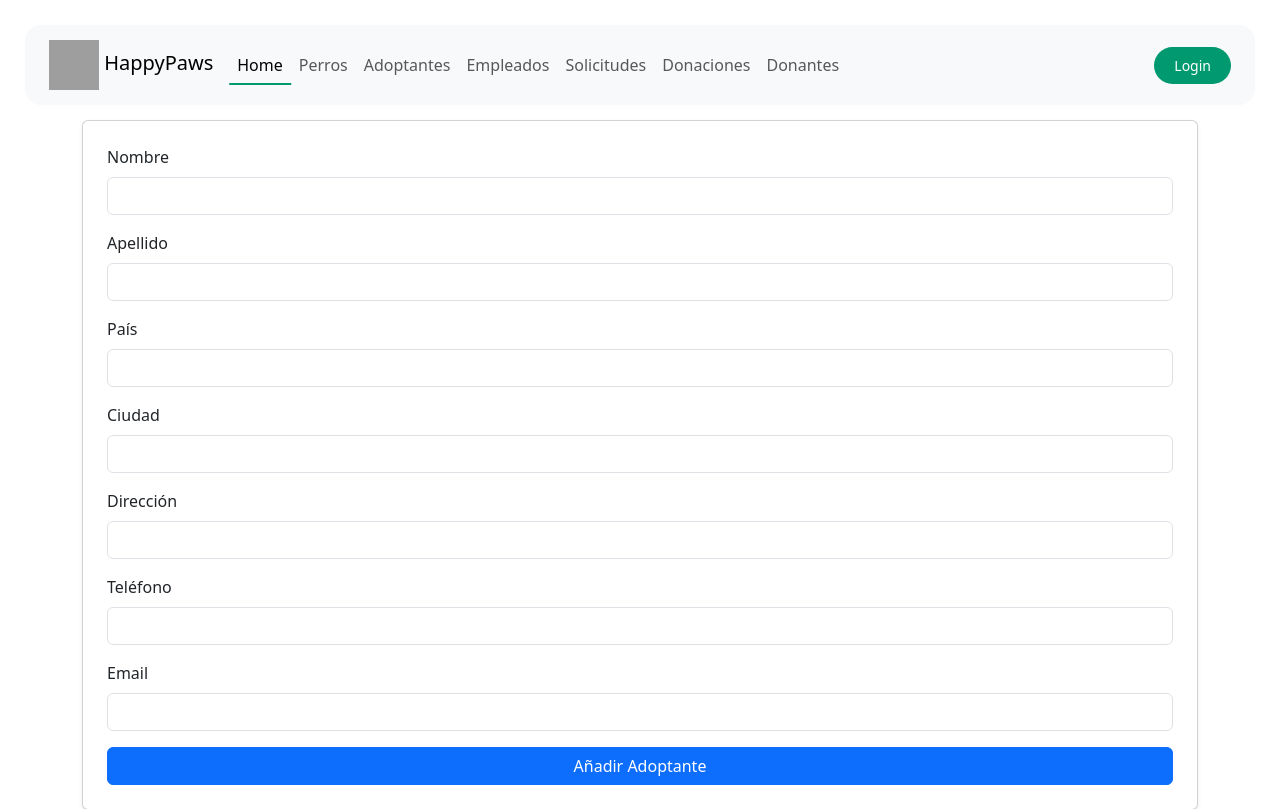
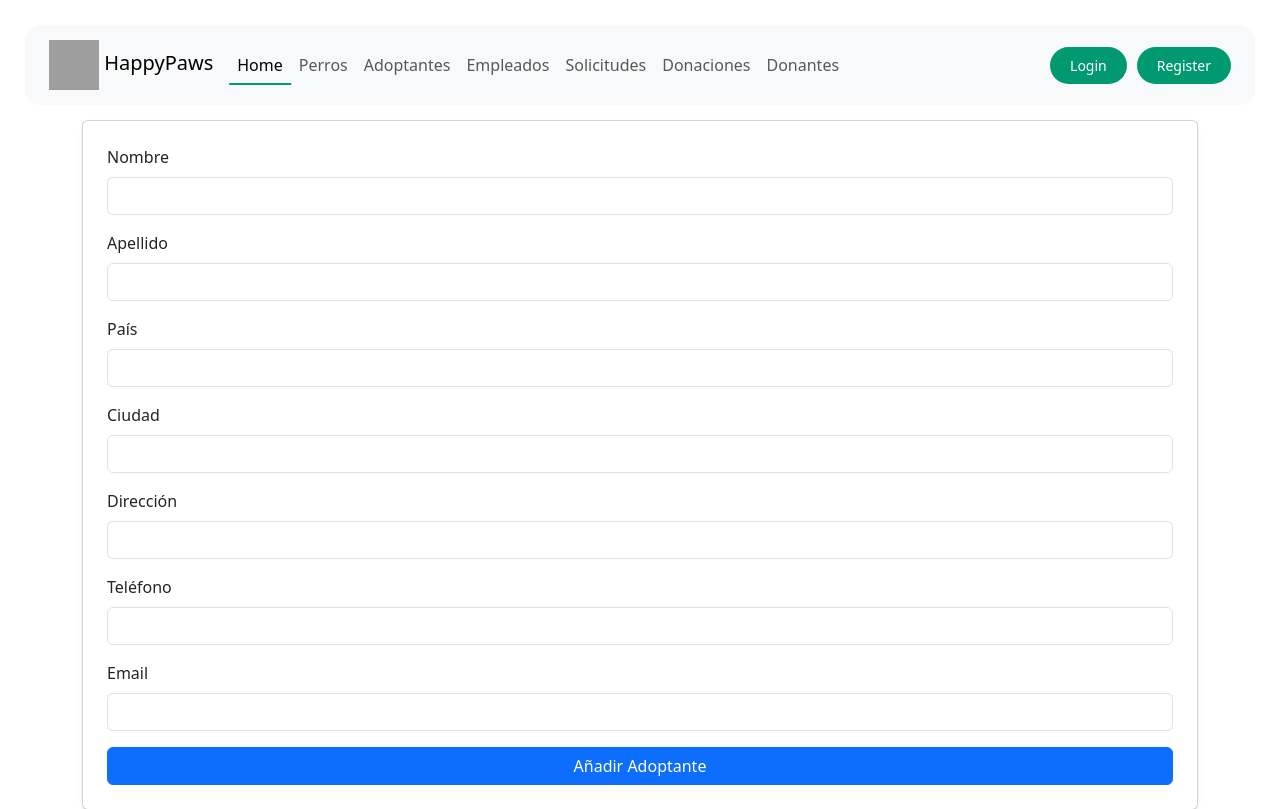
Before and after one commit to marlont26/ONG-pagina, a Flask app: page /add in a window 1280 px wide. Shown: the top 809 px of the page. Run offline with Flask 3, Linux system fonts and the light colour scheme; grey boxes are pictures that could not be loaded.

Commit message:
login/register
arregle el trabajo

```diff
--- a/project ong/app/static/home/styles.css
+++ b/project ong/app/static/home/styles.css
@@ -38,6 +38,7 @@
   border-radius: 50px;
   text-decoration: none;
   transition: 0.3s background-color;
+  margin-left: 10px;
 }
 .login-button:hover{
   background-color: #00b383
--- a/project ong/app/templates/base.html
+++ b/project ong/app/templates/base.html
@@ -47,6 +47,7 @@
       </ul>
     </div>
     <a href="#" class="login-button">Login</a>
+    <a href="#" class="login-button">Register</a>
   </div>
 </nav>
 
```
